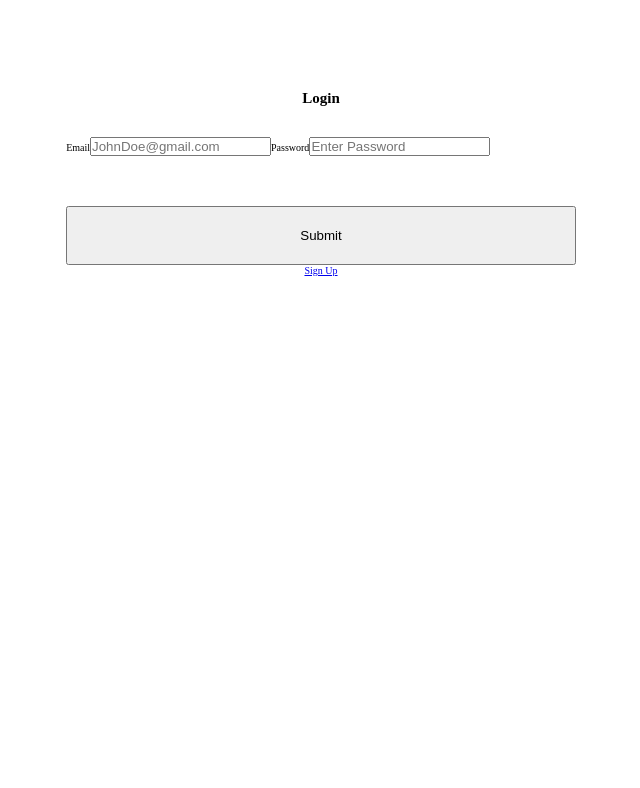
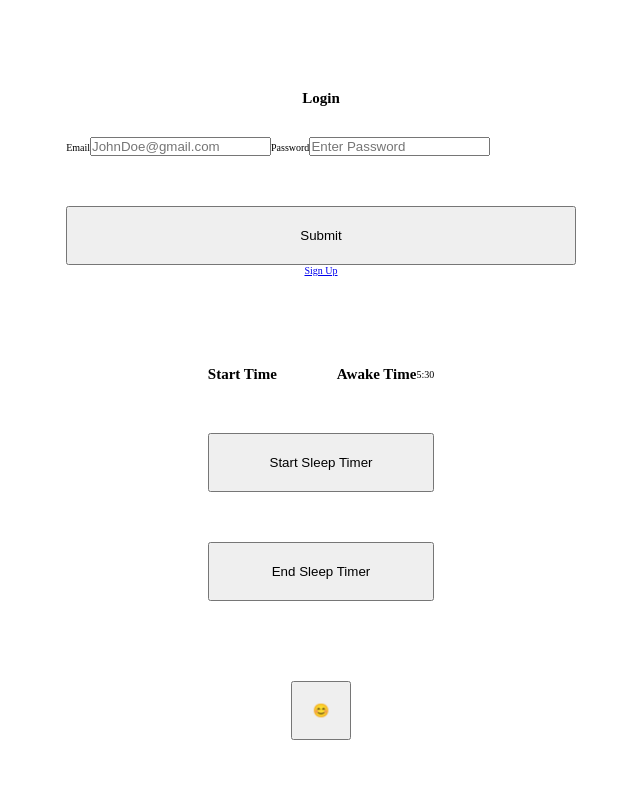
Before and after one commit to lambda-build-week-sleep-tracker/FE-Sleep-Tracker, a React (Create React App) app: page / in a window 1280 px wide. Shown: the top 788 px of the page, without its empty margins (319-959 px from the left). Built offline with nearby package versions, Linux system fonts and the light colour scheme.

Commit message:
Saved file

```diff
--- a/src/App.js
+++ b/src/App.js
@@ -22,6 +22,7 @@ function App() {
       <Route path='/signup' component={SignUpForm} />
       <PrivateRoute path='/home' component={Home} />
       <PrivateRoute path='/sleeplog' component={SleepLog} />
+			<Clock/>
     </div>
   );
 }
```
